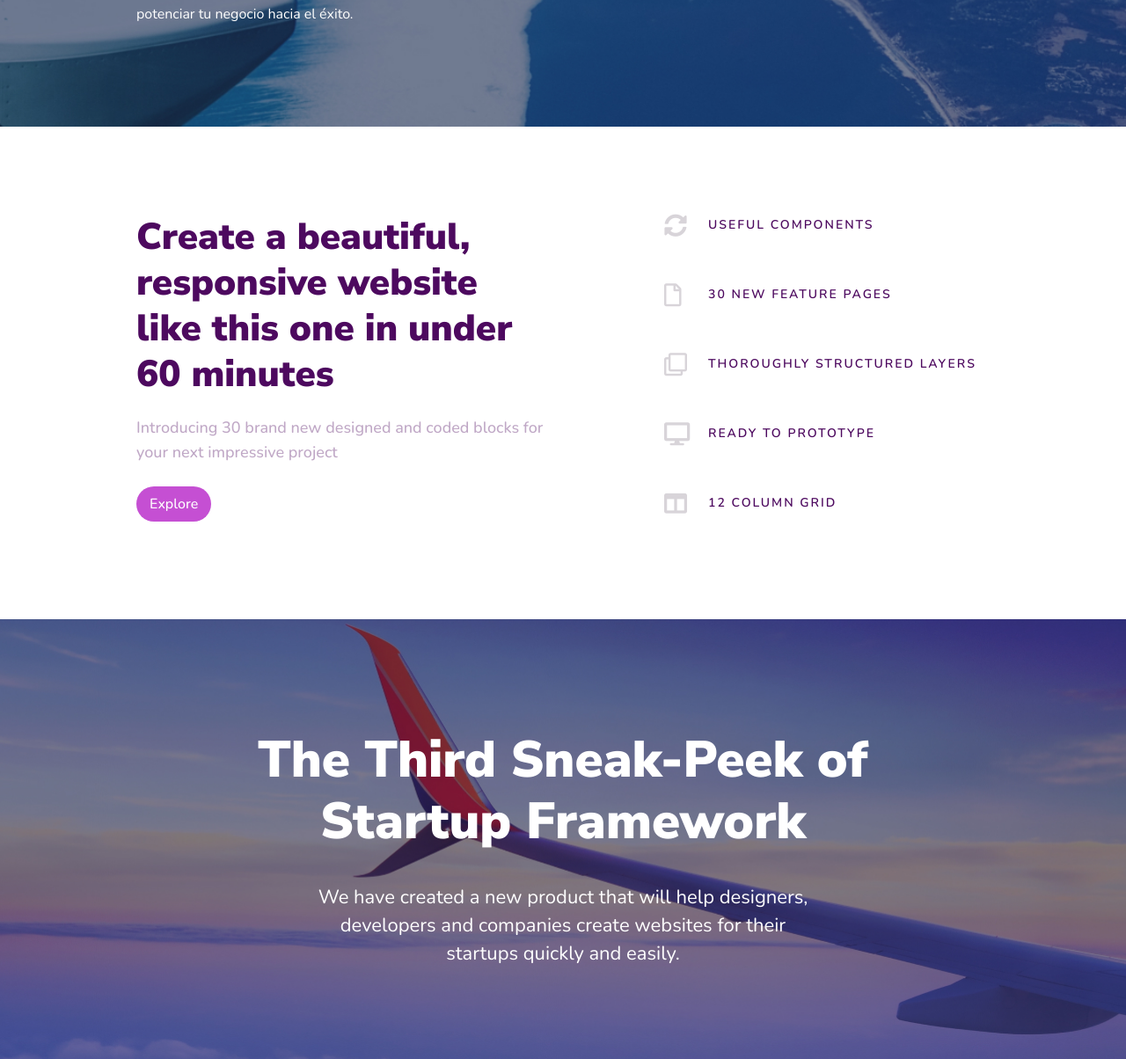
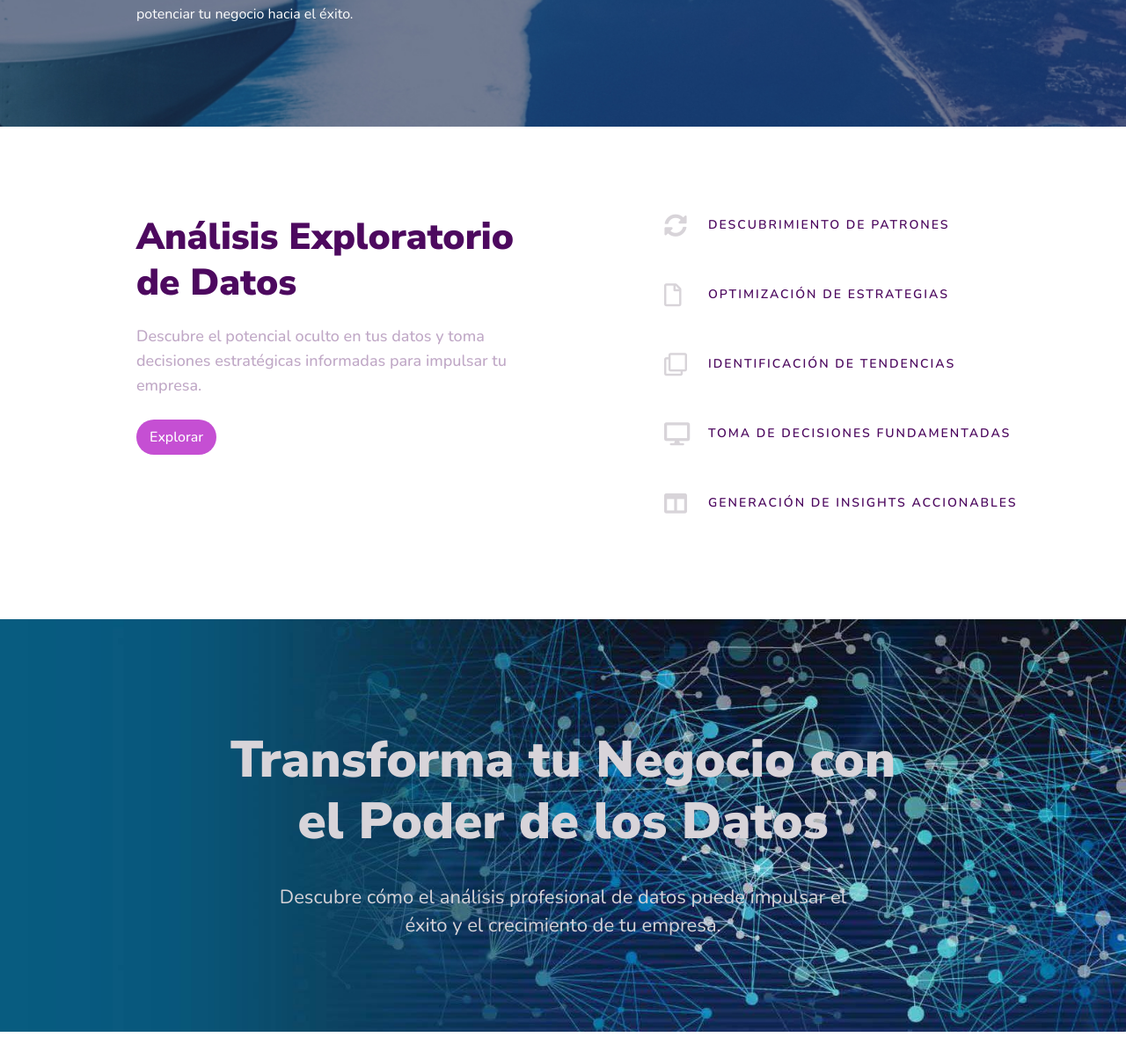
Before and after one commit to Mgobeaalcoba/matrix-global-analytics-webapp, a Django app: page / in a window 1280 px wide. Shown: the part 887-2091 px from the top of the page at 88% size. Run offline with Django 5.2, Linux system fonts and the light colour scheme; style sheets or scripts are compiled from the project's sources; some libraries are stand-ins or nearby versions.

Commit message:
Content 6 Finished

```diff
--- a/home/templates/home.html
+++ b/home/templates/home.html
@@ -129,7 +129,7 @@
         </header>
 
 
-
+        <!-- Terminado -->
         <!-- Feature 37 -->
 
         <section class="feature_37 bg-light pt-100 pb-65">
@@ -138,52 +138,51 @@
                     <div class="col-xl-1"></div>
                     <div class="col-lg-5 col-md-6 mb-50 mb-md-0" data-aos-duration="600" data-aos="fade-down" data-aos-delay="0">
                         <h2 class="mb-20 small">
-                            Create a beautiful,
-                            responsive website
-                            like this one in under
-                            60 minutes
+                            Análisis Exploratorio de Datos
                         </h2>
                         <div class="mb-25 f-18 medium color-heading op-7 text-adaptive">
-                            Introducing 30 brand new designed and coded
-                            blocks for your next impressive project
+                            Descubre el potencial oculto en tus datos y toma decisiones estratégicas informadas para impulsar tu empresa.
                         </div>
-                        <a href="#" class="btn sm action-1 f-16">Explore</a>
+                        <a href="#" class="btn sm action-1 f-16">Explorar</a>
                     </div>
                     <div class="col-md-1"></div>
                     <div class="col-md-5" data-aos-duration="600" data-aos="fade-down" data-aos-delay="300">
                         <div class="mb-55 d-flex align-items-center advantage">
                             <i class="fas fa-sync-alt color-gray f-26 lh-24 w-30 mr-20"></i>
-                            <div class="f-14 semibold text-uppercase sp-20 title">Useful Components</div>
+                            <div class="f-14 semibold text-uppercase sp-20 title">Descubrimiento de Patrones</div>
                         </div>
                         <div class="mb-55 d-flex align-items-center advantage">
                             <i class="far fa-file color-gray f-26 lh-24 w-30 mr-20"></i>
-                            <div class="f-14 semibold text-uppercase sp-20 title">30 New Feature Pages</div>
+                            <div class="f-14 semibold text-uppercase sp-20 title">Optimización de Estrategias</div>
                         </div>
                         <div class="mb-55 d-flex align-items-center advantage">
                             <i class="far fa-clone color-gray f-26 lh-24 w-30 mr-20"></i>
-                            <div class="f-14 semibold text-uppercase sp-20 title">Thoroughly Structured Layers</div>
+                            <div class="f-14 semibold text-uppercase sp-20 title">Identificación de Tendencias</div>
                         </div>
                         <div class="mb-55 d-flex align-items-center advantage">
                             <i class="fas fa-desktop color-gray f-26 lh-24 w-30 mr-20"></i>
-                            <div class="f-14 semibold text-uppercase sp-20 title">Ready to Prototype</div>
+                            <div class="f-14 semibold text-uppercase sp-20 title">Toma de Decisiones Fundamentadas</div>
                         </div>
                         <div class="mb-55 d-flex align-items-center advantage">
                             <i class="fas fa-columns color-gray f-26 lh-24 w-30 mr-20"></i>
-                            <div class="f-14 semibold text-uppercase sp-20 title"> 12 Column Grid</div>
+                            <div class="f-14 semibold text-uppercase sp-20 title">Generación de Insights Accionables</div>
                         </div>
                     </div>
                 </div>
             </div>
         </section>
+
+        <!-- Vamos ahora por Content 6 -->
         <!-- Content 6 -->
-
         <style>
             .content_6{
-                background-image:url(../../static/i/content_6_bg.jpg);
+                background-image:url(../../static/i/analytics-fondo-2.jpg);
+                opacity: 1;
             }
             @media(-webkit-min-device-pixel-ratio: 1.25), (min-resolution: 120dpi){
                 .content_6{
-                    background-image:url(../../static/i/content_6_bg@2x.jpg);
+                    background-image:url(../../static/i/analytics-fondo-2.jpg);
+                    opacity: 1;
                 }
             }
         </style>
@@ -191,12 +190,12 @@
         <section class="content_6 pt-125 pb-105">
             <div class="container px-xl-0 text-center color-white">
                 <div class="row justify-content-center">
-                    <div class="col-lg-8 col-md-10" data-aos-duration="600" data-aos="fade-down" data-aos-delay="0">
-                        <h2>The Third Sneak-Peek of Startup Framework</h2>
+                    <div class="col-lg-8 col-md-10 color-gray" data-aos-duration="600" data-aos="fade-down" data-aos-delay="0">
+                        <h2>Transforma tu Negocio con el Poder de los Datos</h2>
                     </div>
-                    <div class="mt-35 col-xl-7 col-lg-8 col-md-10 f-22 text-adaptive" data-aos-duration="600" data-aos="fade-down" data-aos-delay="300">
-                        We have created a new product that will help designers, developers
-                        and companies create websites for their <br />startups quickly and easily.			</div>
+                    <div class="mt-35 col-xl-7 col-lg-8 col-md-10 f-22 text-adaptive color-gray" data-aos-duration="600" data-aos="fade-down" data-aos-delay="300">
+                        Descubre cómo el análisis profesional de datos puede impulsar el éxito y el crecimiento de tu empresa.
+                    </div>
                 </div>
             </div>
         </section>
```
